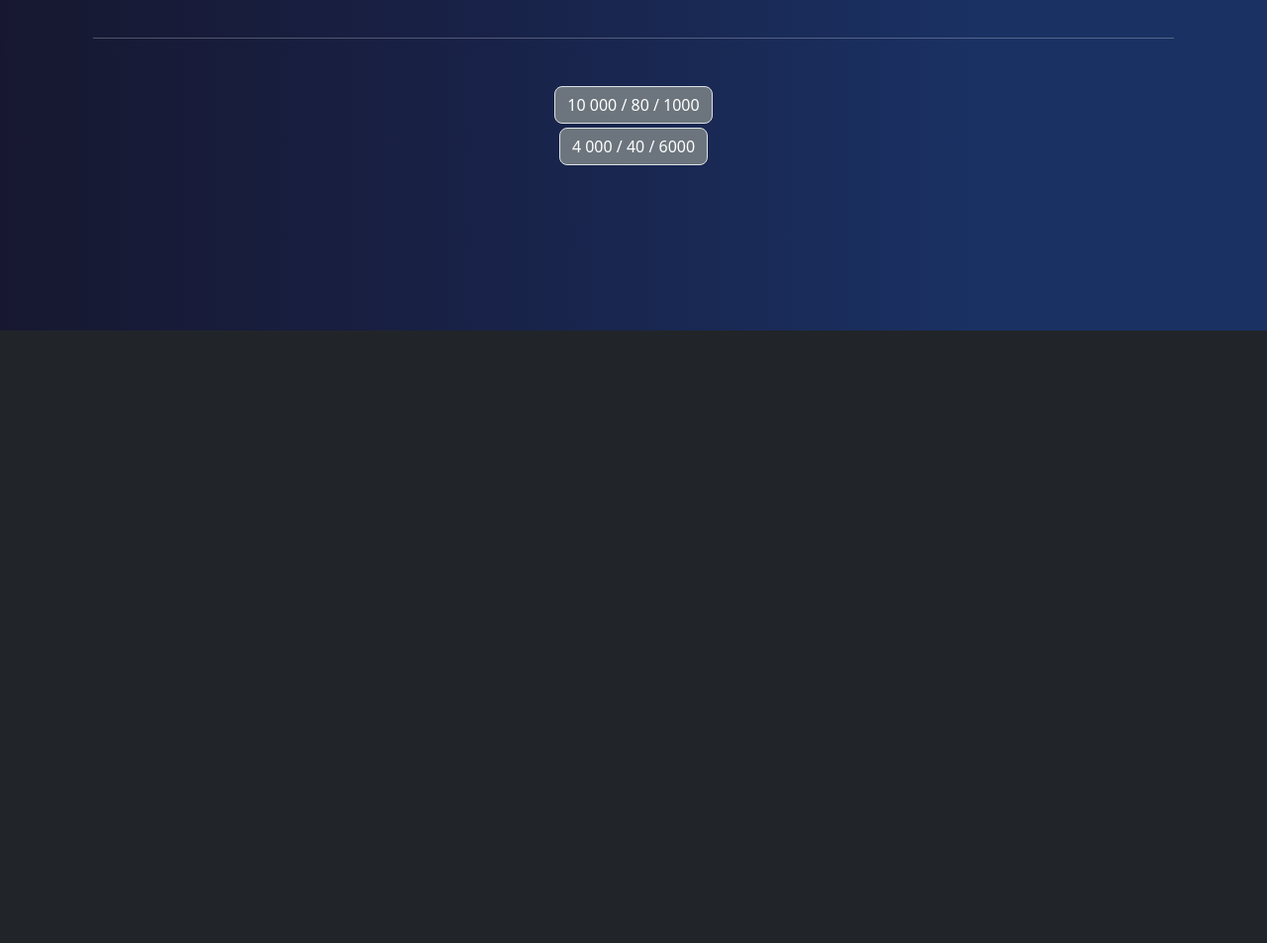
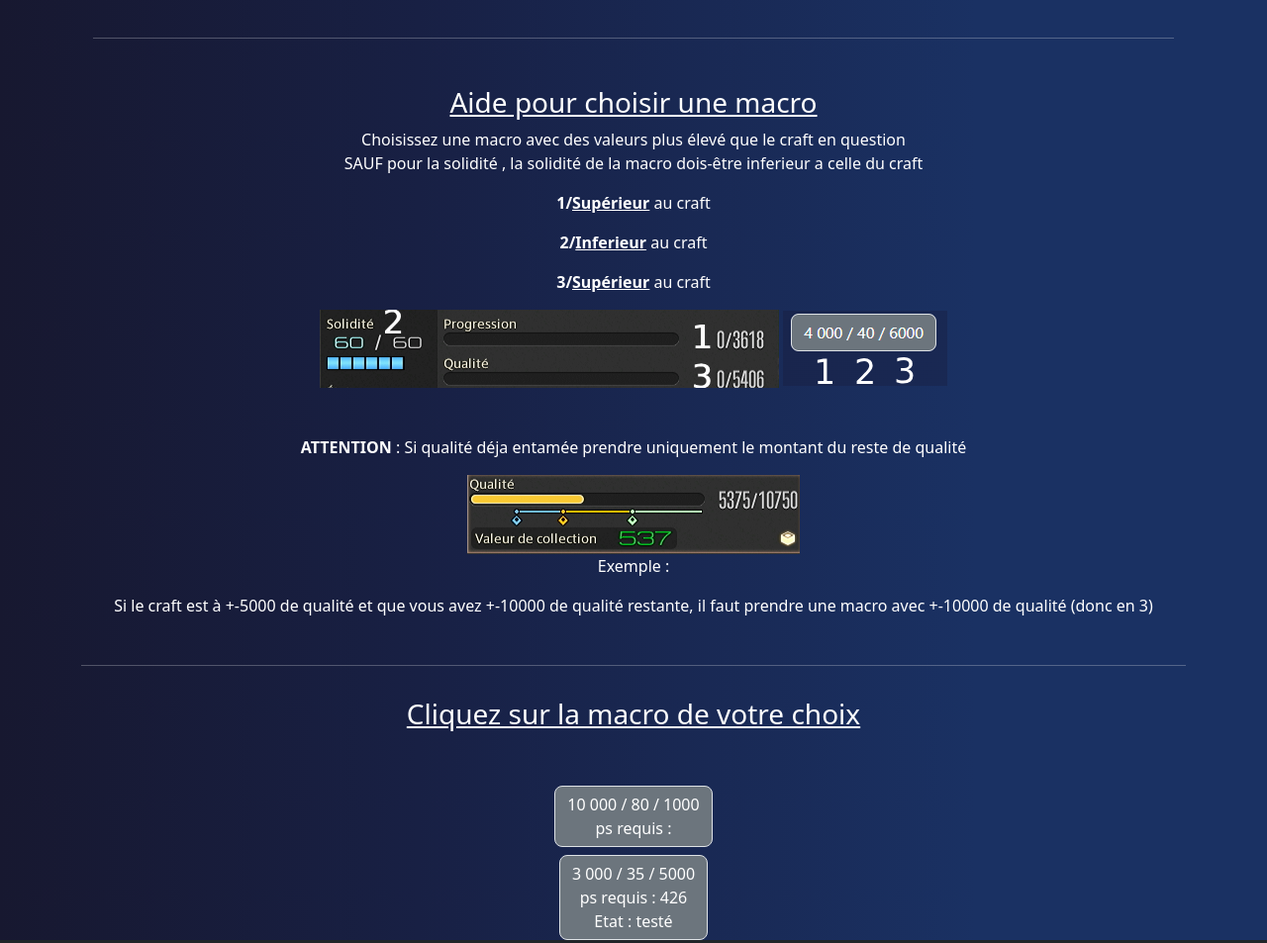
Before and after one commit to thinoyoshi/cl-explo, a plain HTML site: page index.html in a window 1280 px wide. Shown: the part 680-1633 px from the top of the page at 99% size. Before the commit the page ends 1014 px from the top, so only its background shows below. Drawn offline with Linux system fonts and the light colour scheme.

Commit message:
version1.0

```diff
--- a/index.html
+++ b/index.html
@@ -36,8 +36,26 @@
         </p>
         <hr>
       </div>
+      <div class="text-center mb-5">
+        <h3 style="text-decoration:underline;">Aide pour choisir une macro</h3>
+        <p>Choisissez une macro avec des valeurs plus élevé que le craft en question <br>SAUF pour la solidité , la solidité de la macro dois-être inferieur a celle du craft </p>
+        <p><strong>1/</strong><u><strong>Supérieur</strong></u> au craft</p>
+        <p><strong>2/</strong><u><strong>Inferieur</strong></u> au craft</p>
+        <p><strong>3/</strong><u><strong>Supérieur</strong></u> au craft</p>
+        <img src="/craft_tuto.png" alt="">
+        <img src="/macro_tuto.png" alt=""></div>
+        <p class="text-center"><strong>ATTENTION</strong> : Si qualité déja entamée prendre uniquement le montant du reste de qualité</p>
+        <div class="text-center mb-5">
+          <img src="/restant_qualite.png" class="" style="margin: auto;" alt="">
+          <p>Exemple :</p>
+          <p>Si le craft est à +-5000 de qualité et que vous avez +-10000 de qualité restante, il faut prendre une macro avec +-10000 de qualité (donc en 3)</p>
+        </div>
+
+        <hr>
+        <h3 class="text-center p-3 pb-5 " style="text-decoration: underline;">Cliquez sur la macro de votre choix</h3>
        <!-- colapse 1 -->
-      <p class="container text-center mb-1">
+      <p class="container text-center mb-2">
+
         <button
           class="btn btn-secondary collapsed border border-1 rounded-3"
           type="button"
@@ -46,8 +64,10 @@
           aria-expanded="false"
           aria-controls="collapse1"
         >
-          10 000 / 80 / 1000
+          10 000 / 80 / 1000 <br> ps requis :
+
         </button>
+
       </p>
 
       <div class="collapse text-center" id="collapse1" style="width: 400px; margin: auto;">
@@ -97,7 +117,7 @@
         aria-expanded="false"
         aria-controls="collapse2"
         >
-        4 000 / 40 / 6000
+        3 000 / 35 / 5000 <br> ps requis : 426 <br> Etat : testé
         </button>
     </p>
     <div class="collapse text-center" id="collapse2" style="width: 400px; margin: auto;">
```
Also changed, not shown: craft_tuto.png (added), macro_tuto.png (added), restant_qualite.png (added).
